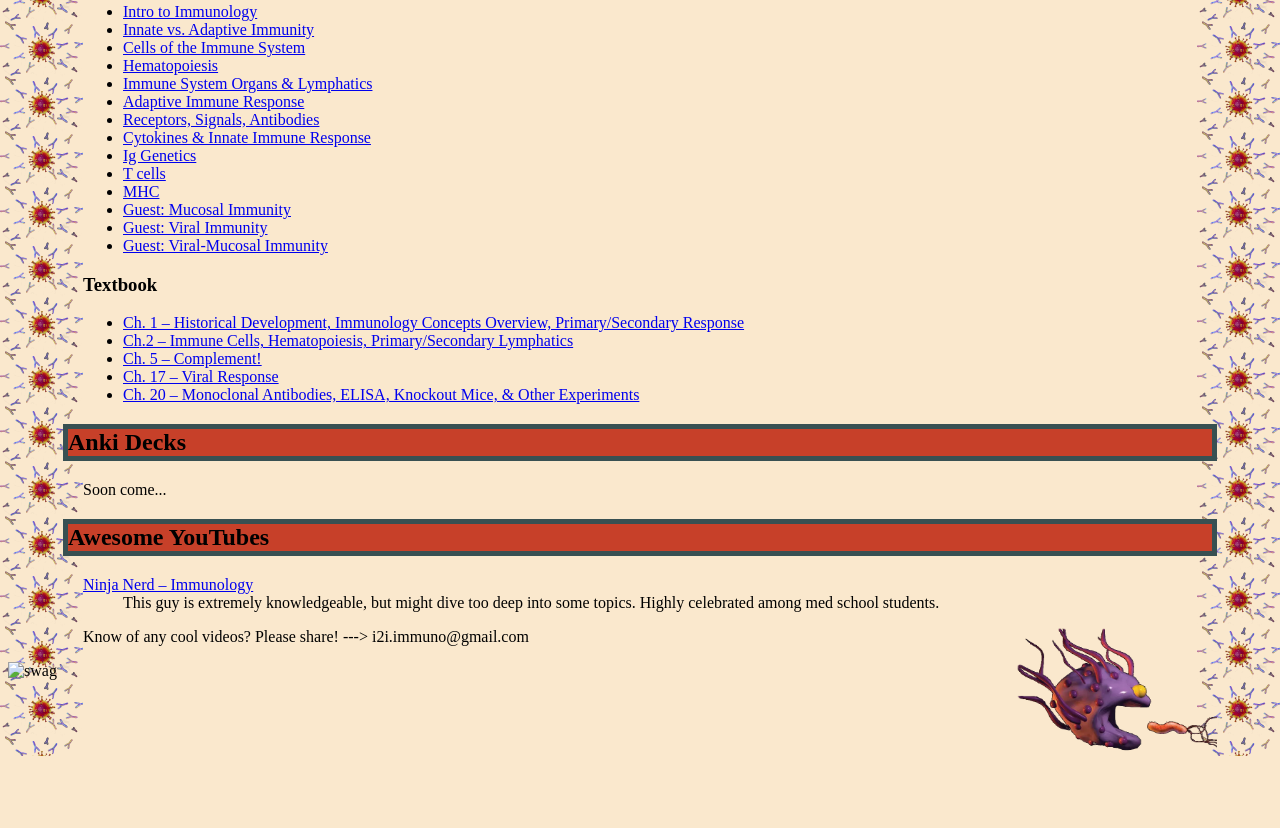
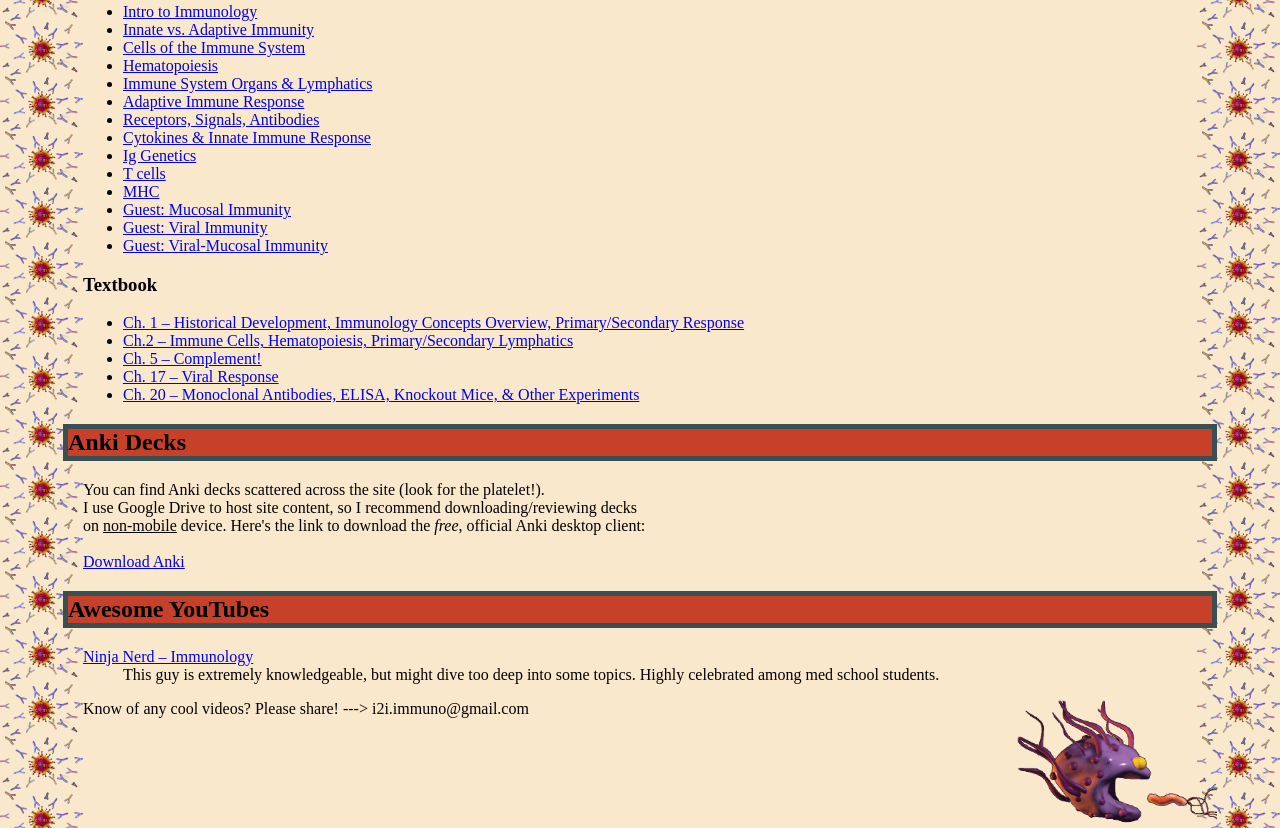
Before and after one commit to immun3/i2i, a plain HTML site: page studyMaterials.html in a window 1280 px wide. Shown: the part 394-1222 px from the top of the page. Before the commit the page ends 1150 px from the top, so only its background shows below. Drawn offline with Linux system fonts and the light colour scheme.

Commit message:
updated sutdyMaterials.html

```diff
--- a/sources.txt
+++ b/sources.txt
@@ -12,4 +12,7 @@ https://miro.medium.com/max/14482/1*ozz2qaUESaZZ1VTOugW3Og.jpeg
 pacman macrophage:
 https://static.wixstatic.com/media/1f9846_2ba808fcdf5445b7bde9825fad5c5c32~mv2.jpg/v1/fill/w_560,h_374,al_c,lg_1,q_80/macrophage-purple-orange-pacman_1.webp
 
+cells at work platelet chibi art:
+https://sucodemanga.com.br/wp-content/uploads/2018/10/cells-at-work-plaqueta-image.jpg
+
 Site content:
--- a/studyMaterials.html
+++ b/studyMaterials.html
@@ -103,7 +103,11 @@
           Anki Decks
         </h2>
         <p style="margin-left: 75px;margin-right: 55px;">
-          Soon come...
+          You can find Anki decks scattered across the site (look for the platelet!). <br>
+          I use Google Drive to host site content, so I recommend downloading/reviewing decks <br>
+          on <u>non-mobile</u> device. Here's the link to download the <i>free</i>, official Anki desktop client: <br>
+          <br>
+          <a href="https://apps.ankiweb.net/#download" target="_blank">Download Anki</a>
         </p>
         <h2>
           Awesome YouTubes
@@ -125,6 +129,5 @@
             style="float:right;width:200px;height:128px;">
         </a>
         </p>
-        <img src="images/Certificate-04012022.pdf" alt="swag">
     </body>
 </html>
```
Also changed, not shown: images/platelet_cartoon1.png.
